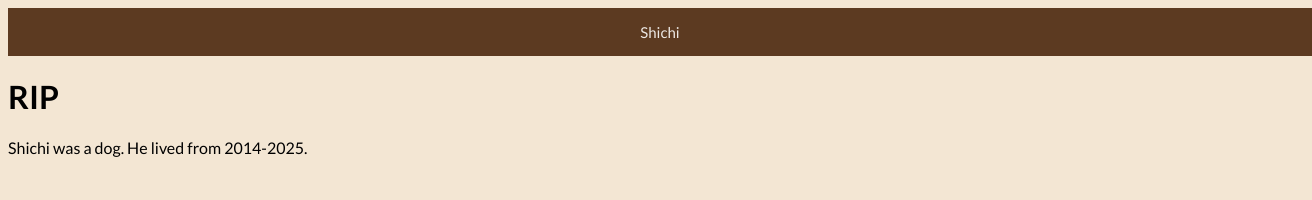
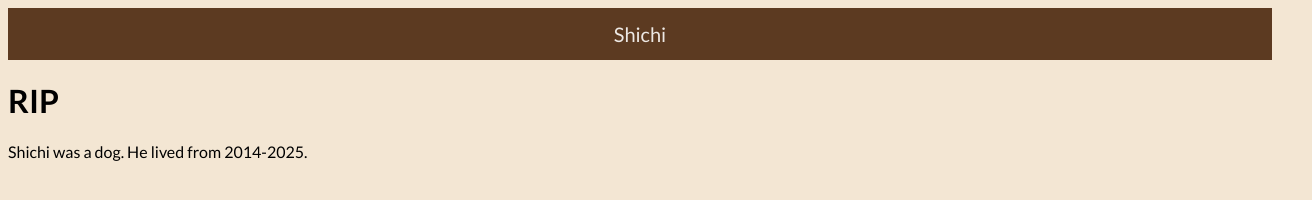
Before and after one commit to PCK49/shichi, a plain HTML site: page index.html in a window 1280 px wide. Shown: the whole page, 1312 px wide, since content can reach past the window. Drawn offline with Linux system fonts and the light colour scheme.

Commit message:
Update index.html

```diff
--- a/index.html
+++ b/index.html
@@ -10,15 +10,14 @@
     <link href='https://fonts.googleapis.com/css2?family=Lato:wght@400;700&display=swap' rel='stylesheet'>
     <style>
       .topnav {
-        position:fixed
-        overflow: hidden;
-        background-color: #5c3a21;
-        color: #ede8e4;
-        text-align: center;
-        padding: 15px 20px;
-        font-size: 15px;
-        width: 100%;
-      }
+      overflow: hidden;
+      background-color: #5c3a21;
+      color: #ede8e4;
+      text-align: center;
+      padding: 14px 16px;
+      text-decoration: none;
+      font-size: 20px;
+    }
       body {
         background-color: #f3e6d3;
         font-family: 'Lato', sans-serif;
```
